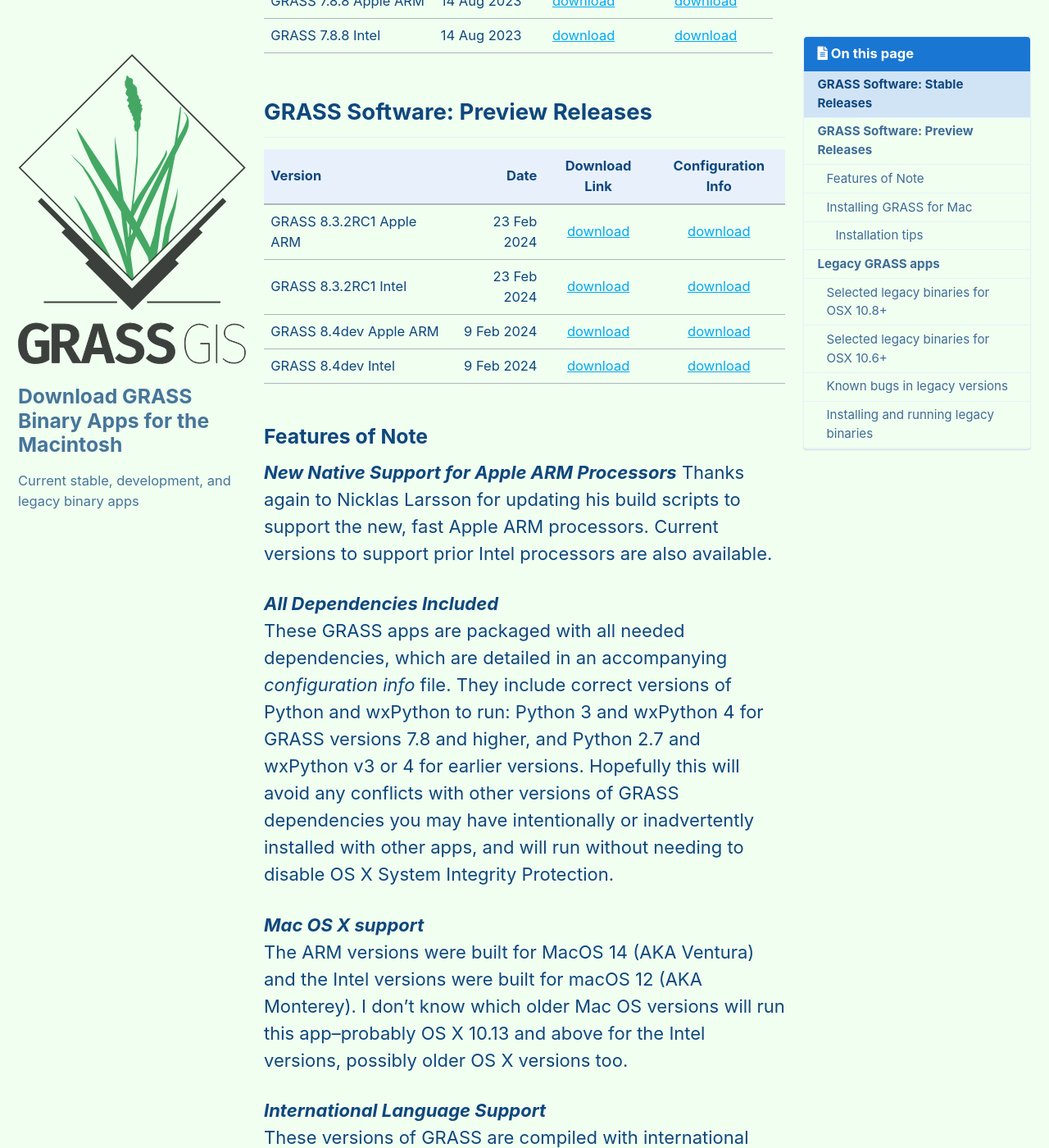
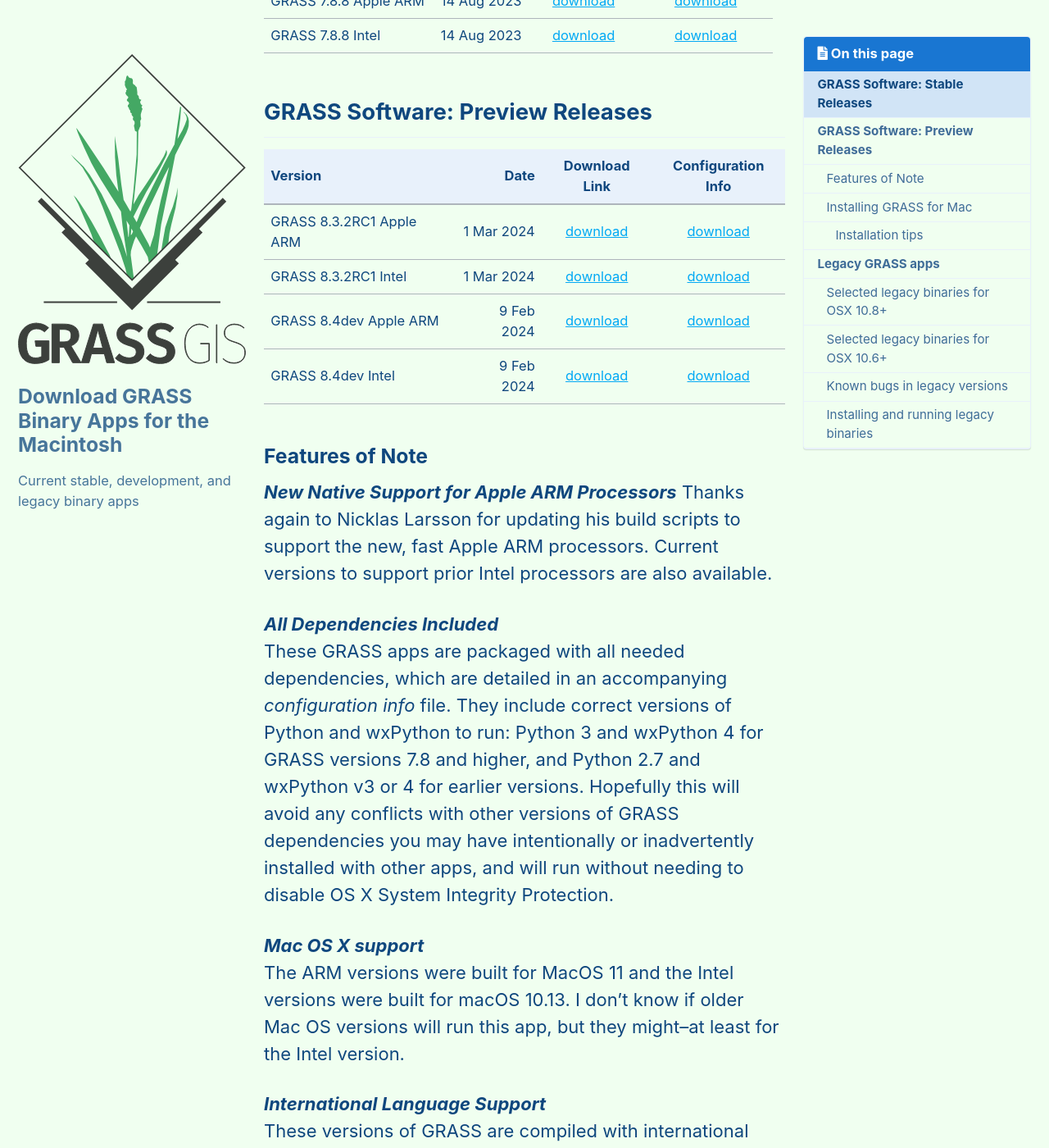
Before and after one commit to cmbarton/grass-mac, a Jekyll site: the page built from _pages/download-grass.md, in a window 1280 px wide and 1400 px high, scrolled down 519 px. Shown: the whole window at 82% size. Built offline with Jekyll 4.4.1, drawn with Linux system fonts in a browser that asks for light colours; cached includes are drawn as plain includes.

Commit message:
update Mac OS support into

```diff
--- a/_pages/download-grass.md
+++ b/_pages/download-grass.md
@@ -38,8 +38,8 @@
 
 | Version | Date | Download Link | Configuration Info|
 | :--- | ---: | :---: | :---: |
-| GRASS 8.3.2RC1 Apple ARM | 23 Feb 2024 | [download](http://download.osgeo.org/grass/mac/grass-8.4.0dev-arm64.dmg) | [download](http://download.osgeo.org/grass/mac/grass-8.3.2RC1_configure_info.txt){:target="_blank"} |
-| GRASS 8.3.2RC1 Intel | 23 Feb 2024 | [download](http://download.osgeo.org/grass/mac/grass-8.4.0dev-x86_64.dmg) | [download](http://download.osgeo.org/grass/mac/grass-8.3.2RC1_configure_info.txt){:target="_blank"} |
+| GRASS 8.3.2RC1 Apple ARM | 1 Mar 2024 | [download](http://download.osgeo.org/grass/mac/grass-8.4.0dev-arm64.dmg) | [download](http://download.osgeo.org/grass/mac/grass-8.3.2RC1_configure_info.txt){:target="_blank"} |
+| GRASS 8.3.2RC1 Intel | 1 Mar 2024 | [download](http://download.osgeo.org/grass/mac/grass-8.4.0dev-x86_64.dmg) | [download](http://download.osgeo.org/grass/mac/grass-8.3.2RC1_configure_info.txt){:target="_blank"} |
 | GRASS 8.4dev Apple ARM | 9 Feb 2024 | [download](http://download.osgeo.org/grass/mac/grass-8.4.0dev-arm64.dmg) | [download](http://download.osgeo.org/grass/mac/grass-8.4dev_configure_info.txt){:target="_blank"} |
 | GRASS 8.4dev Intel | 9 Feb 2024 | [download](http://download.osgeo.org/grass/mac/grass-8.4.0dev-x86_64.dmg) | [download](http://download.osgeo.org/grass/mac/grass-8.4dev_configure_info.txt){:target="_blank"} |
 
@@ -51,7 +51,7 @@
 These GRASS apps are packaged with all needed dependencies, which are detailed in an accompanying *configuration info* file. They include correct versions of Python and wxPython to run: Python 3 and wxPython 4 for GRASS versions 7.8 and higher, and Python 2.7 and wxPython v3 or 4 for earlier versions. Hopefully this will avoid any conflicts with other versions of GRASS dependencies you may have intentionally or inadvertently installed with other apps, and will run without needing to disable OS X System Integrity Protection.
 
 ***Mac OS X support***
-The ARM versions were built for MacOS 14 (AKA Ventura) and the Intel versions were built for macOS 12 (AKA Monterey). I don't know which older Mac OS versions will run this app--probably OS X 10.13 and above for the Intel versions, possibly older OS X versions too.
+The ARM versions were built for MacOS 11 and the Intel versions were built for macOS 10.13. I don't know if older Mac OS versions will run this app, but they might--at least for the Intel version.
 
 ***International Language Support***
 These versions of GRASS are compiled with international support for multiple languages (gettext).
```
